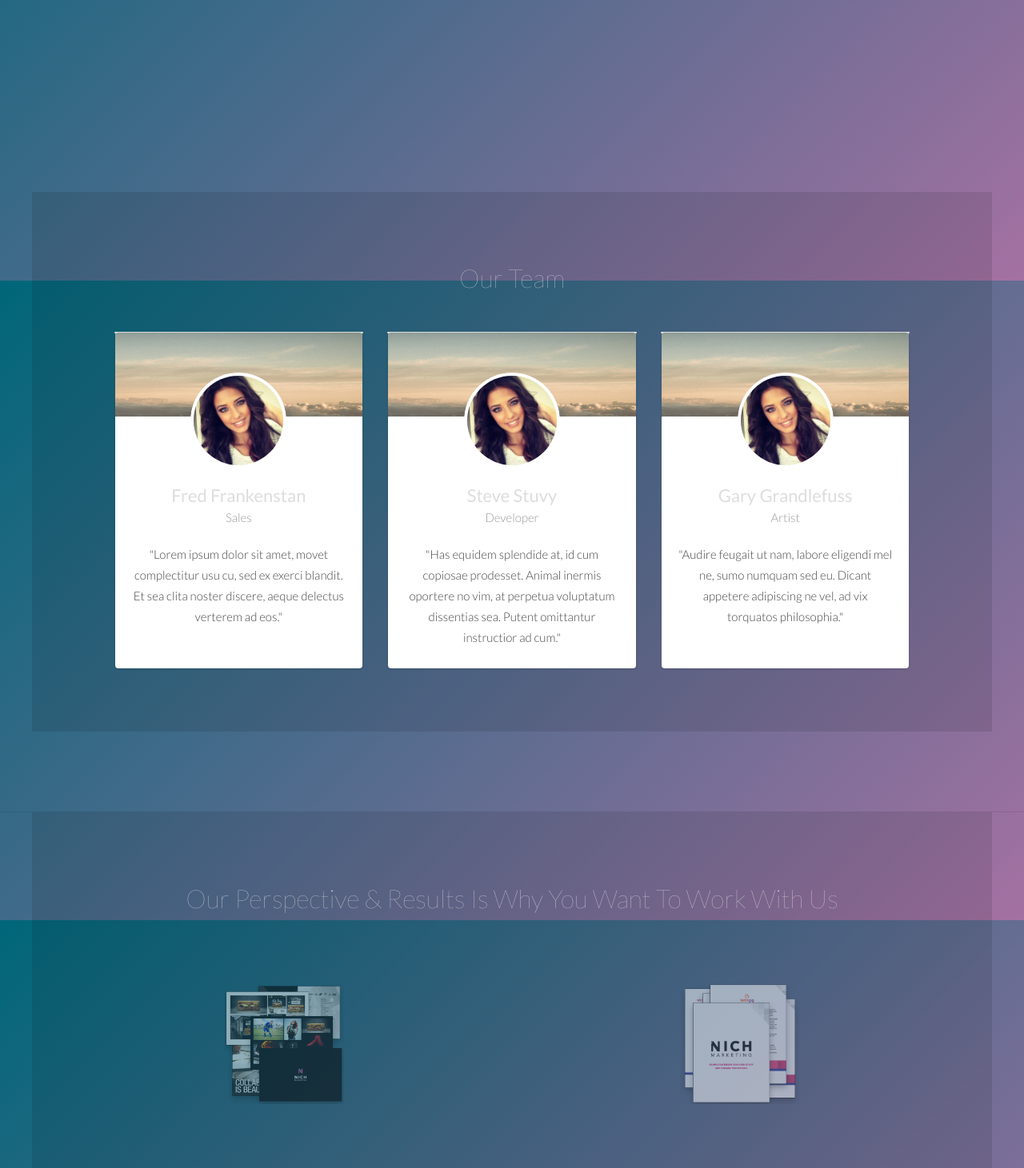
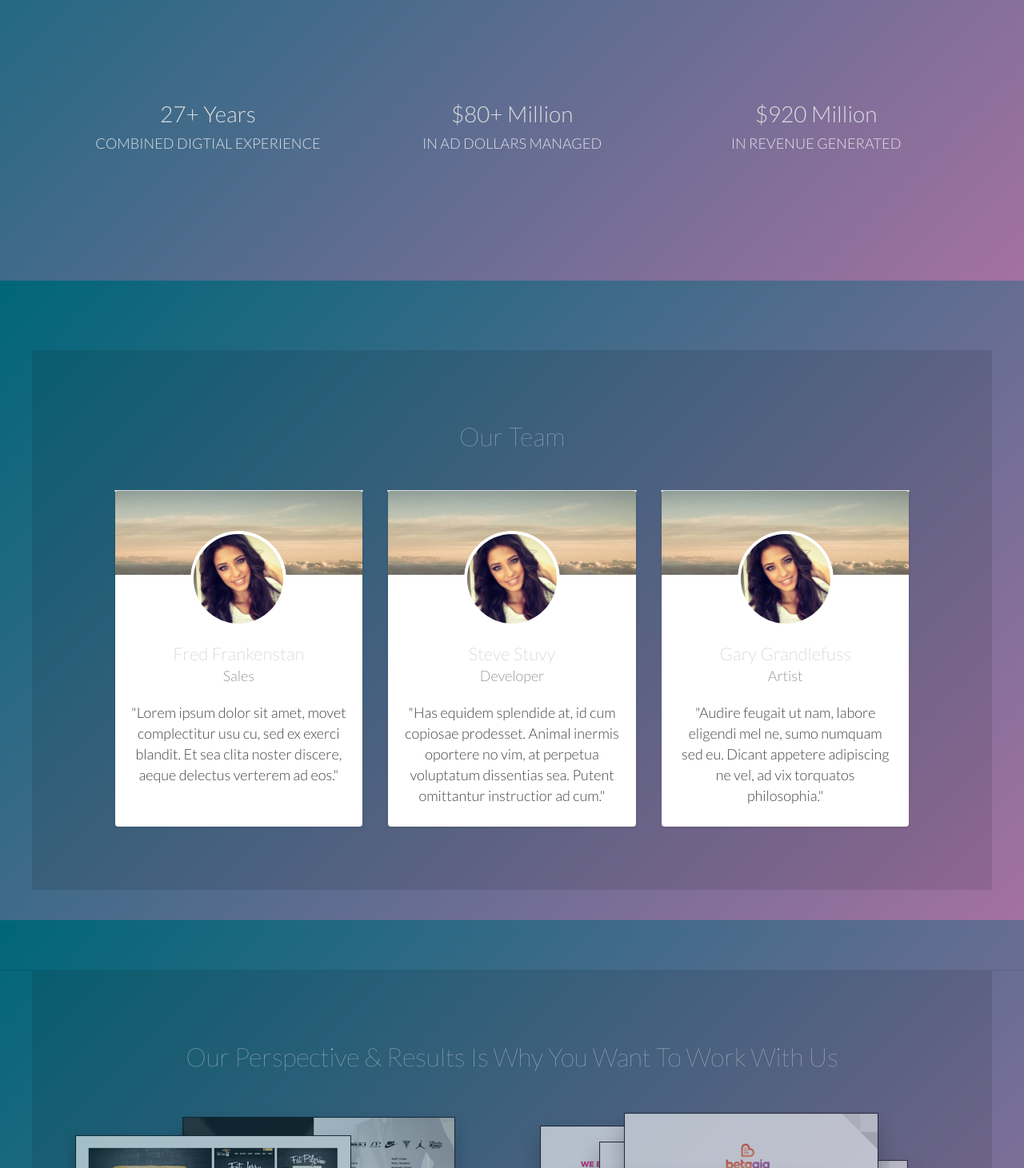
Before and after one commit to gammacrucisa/depot-angular, an Angular app: page / in a window 1280 px wide. Shown: the part 1249-2710 px from the top of the page at 80% size. Built offline with nearby package versions, Linux system fonts and the light colour scheme; a web font is replaced by a local one.

Commit message:
visual edits. added content

```diff
--- a/src/app/app.component.html
+++ b/src/app/app.component.html
@@ -56,8 +56,35 @@
                         </div>
                     </div><!--/column-->
                 </div><!--/row-->
+                <div class="row">
+                    <div class="col-md-8 offset-md-2 text-center">
+                        <p class="lead mb70"></p>
+                    </div>
+                </div>
+                <div class="row">
+                    <div class="col-md-6 col-lg-4 mb40">
+                        <div class="icon-box">
+                            <h3>27+ Years</h3>
+                            <p>COMBINED DIGTIAL EXPERIENCE</p>
+                        </div>
+                    </div><!--/column-->
+                    <div class="col-md-6 col-lg-4 mb40">
+                        <div class="icon-box">
+                            <h3>$80+ Million</h3>
+                            <p>IN AD DOLLARS MANAGED</p>
+                        </div>
+                    </div><!--/column-->
+                    <div class="col-md-6 col-lg-4 mb40">
+                        <div class="icon-box">
+                            <h3>$920 Million</h3>
+                            <p>IN REVENUE GENERATED</p>
+                        </div>
+                    </div><!--/column-->
+                </div><!--/row-->
+
             </div><!--/container--></div>
         </section><!--/about-->
+
 
 
         <!--staff-->
@@ -67,12 +94,12 @@
         <!--/staff-->
 
         <hr class="mt0 mb0">
-        <section id="testimonials" class="pt90 pb50 bg-black-trans m100center">
+        <section id="results" class="pt90 pb50 bg-black-trans m100center dark-links">
             <div class="container">
                 <div class="text-center center-title mb50">
                     <h2 class="text-capitalize text-center font100">Our Perspective &amp; Results Is Why You Want To Work With Us</h2>
                 </div>
-                <div class="row clients-row">
+                <div class="row">
                     <div class="col-md-6 col-sm-4">
                         <a href="#"><img src="../assets/images/deck.png" alt="" class="img-fluid"></a>
                     </div>
@@ -109,6 +136,14 @@
                     </div>
                     <div class="col-md-3 col-sm-4">
                         <a href="#"><img src="../assets/images/Nike1-white.png" alt="" class="img-fluid"></a>
+                    </div>
+                </div>
+                <div class="row" style="opacity:0.5;">
+                    <div class="col-md-6 col-sm-4">
+                        <a href="#"><img src="../assets/images/Nifty-Genius-Logo.png" alt="" class="img-fluid"></a>
+                    </div>
+                    <div class="col-md-6 col-sm-4">
+                        “From February 2017 to March 2017, our revenue has tripled since NICH took over our Facebook Ads.”
                     </div>
                 </div>
             </div>
--- a/src/app/app.component.ts
+++ b/src/app/app.component.ts
@@ -47,11 +47,4 @@ export class AppComponent implements OnInit {
         console.log('hellllo');
         this.state = (this.state === 'start') ? 'finish' : 'start';
     }
-
-  @Input() form = {
-    id: 1,
-    first: 'Patrick',
-    last: 'W',
-    role: 'Developer'
-  };
 }
--- a/src/app/app.staff.component.html
+++ b/src/app/app.staff.component.html
@@ -11,8 +11,6 @@
         <div class="row">
             <div class="col-md-10 offset-md-1">
                 <div class="row">
-
-
 
 
         <div class="card-container col-md-4" *ngFor="let person of staff">
--- a/src/assets/css/style.css
+++ b/src/assets/css/style.css
@@ -54,11 +54,11 @@ body {
 /*    background: -webkit-linear-gradient(to right, #a471a2, #006679);*/
 /*    background: linear-gradient(to right, #a471a2, #006679);*/
     background: linear-gradient(-45deg, #a471a2, #006679);
-    background-size: 500% 500%;
+    background-size: 300% 300%;
     animation: Gradient 20s ease infinite;
     background-position: fixed;
     background-attachment: fixed;
-    font-size: 15px;
+    font-size: 18px;
     line-height: 26px;
     color: #fff;
     font-family: "Lato", sans-serif;
@@ -100,11 +100,11 @@ a {
 
 h1, h2, h3, h4, h5, h6 {
   margin-top: 0px;
-  font-weight: 400;
+  font-weight: 300;
   color: #ddd; }
 
 .h4, h4 {
-  font-size: 1.3rem; }
+  font-size: 1.5rem; }
 
 strong, b, label {
   font-weight: 500; }
@@ -551,11 +551,16 @@ section {
   margin-bottom: 20px; }
 
 .clients-row a {
-  opacity: 0.5;
+  opacity: 0.6;
   display: block; }
   .clients-row a:hover {
     opacity: 1; }
-
+.dark-links a{
+  opacity: 0.6;
+}
+.dark-links a:hover {
+  opacity: 1;
+}
 .clients-row img {
   display: block;
   margin: 40px auto;
```
Also changed, not shown: src/assets/images/Nifty-Genius-Logo.png (added).
